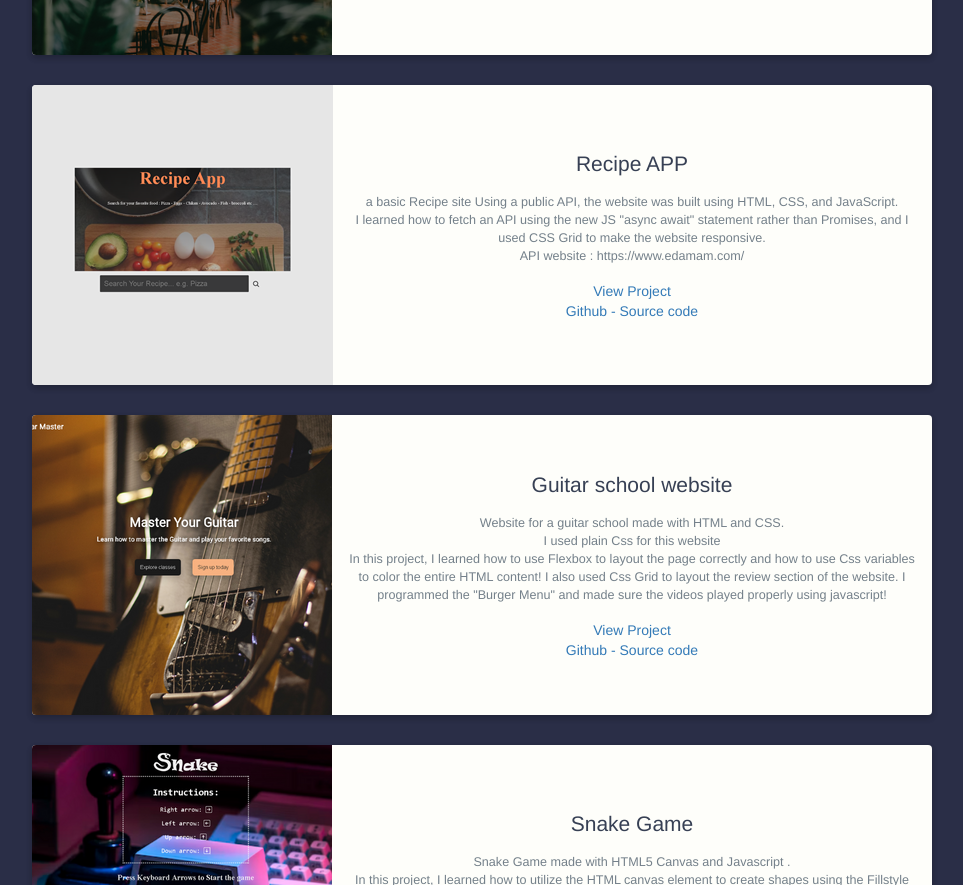
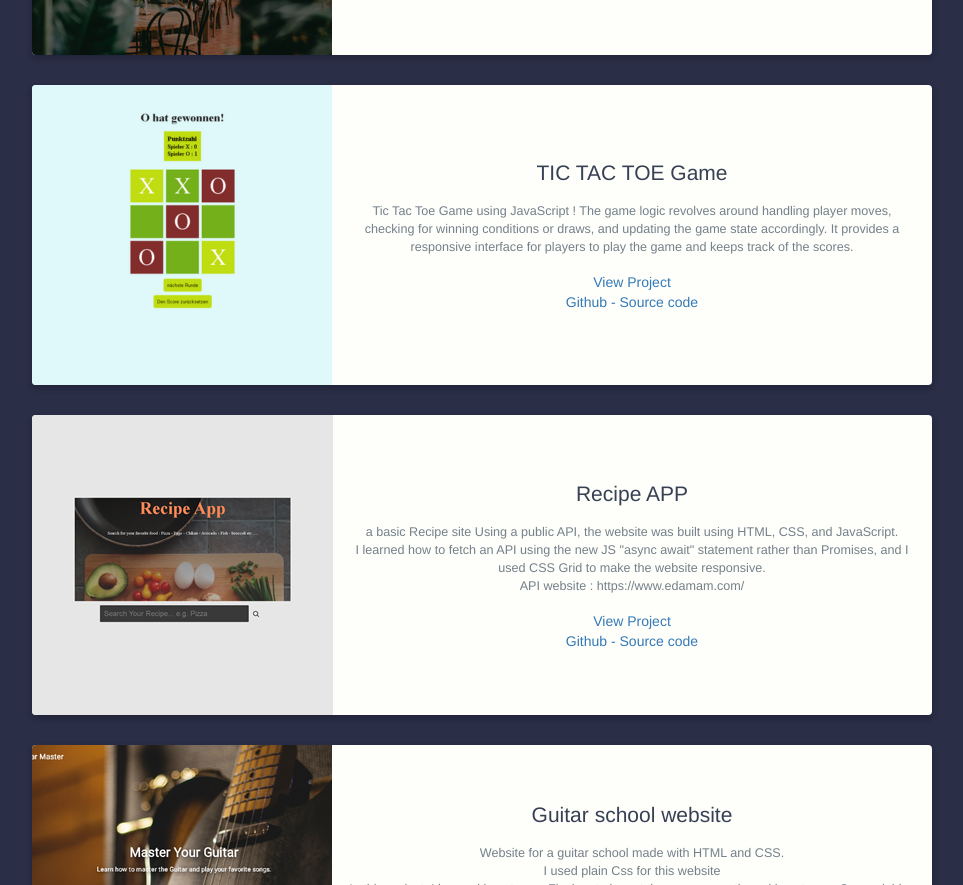
Before and after one commit to AmineTamar/Aminetamar.github.io, a website: page index.html in a window 1280 px wide. Shown: the part 1442-2327 px from the top of the page, without its empty margins (158-1121 px from the left). Drawn offline with nearby package versions, Linux system fonts and the light colour scheme.

Commit message:
Adeed Tic tac toe Game

```diff
--- a/index.html
+++ b/index.html
@@ -210,6 +210,26 @@ Techniken der IT-Entwicklung
                 <!-- End .project -->
 
 
+                <div class="project shadow-large">
+                    <div class="project-image">
+                        <img src="images/Tic-tac-toe.png">
+                    </div>
+                    <!-- End .project-image -->
+                    <div class="project-info">
+                        <h3>TIC TAC TOE Game</h3>
+                        <p>
+                            Tic Tac Toe Game using JavaScript ! The game logic revolves around handling player moves, checking for winning conditions or draws, and updating the game state accordingly. It provides a responsive interface for players to play the game and keeps track of the scores.
+                        </p>
+                        <a target="_blank" href="https://tic-tac-toe-111.netlify.app/">View Project</a> <br>
+                        <a href="https://github.com/AmineTamar/TIC-TAC-TOE" target="_blank" rel="noopener noreferrer">Github - Source code</a>
+                    </div>
+                    <!-- End .project-info -->
+
+                </div>
+                <!-- End .project -->
+
+
+
 
 
                 <div class="project shadow-large">
```
Also changed, not shown: images/Tic-tac-toe.png (added).
